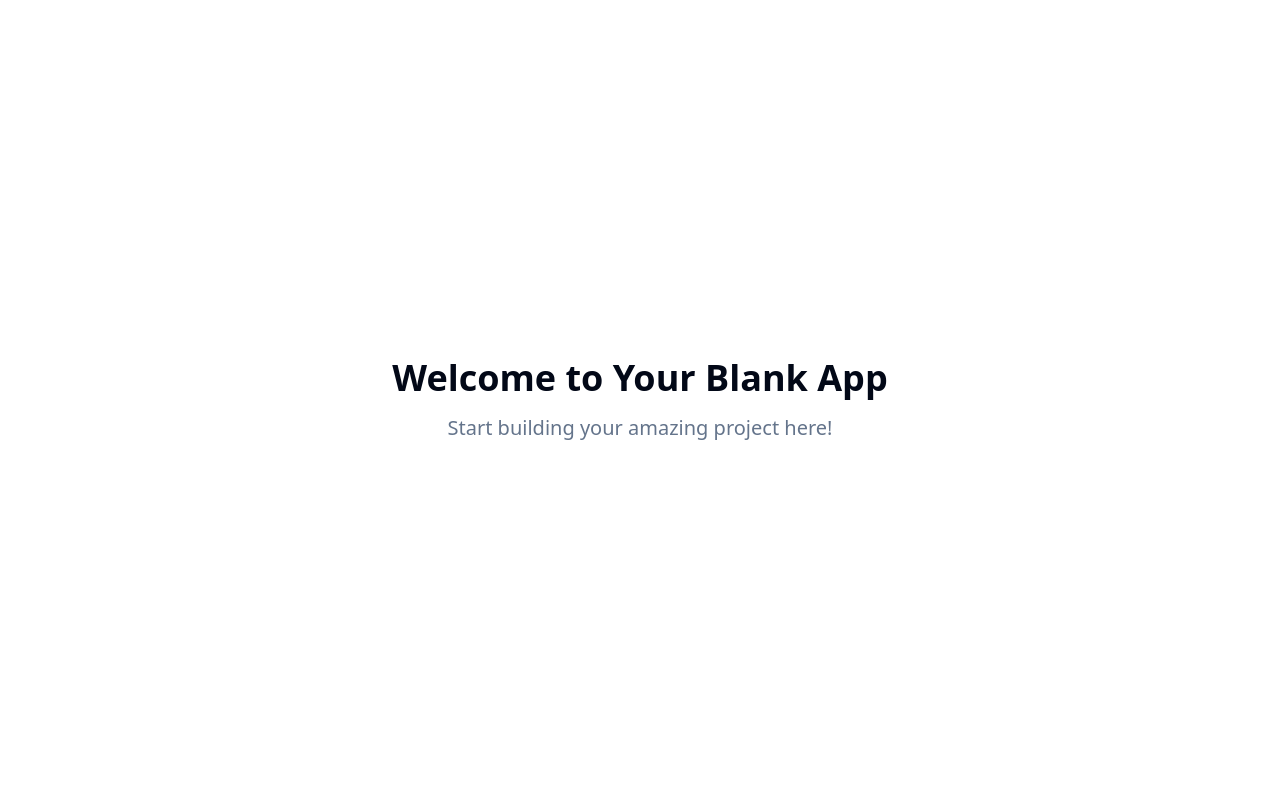
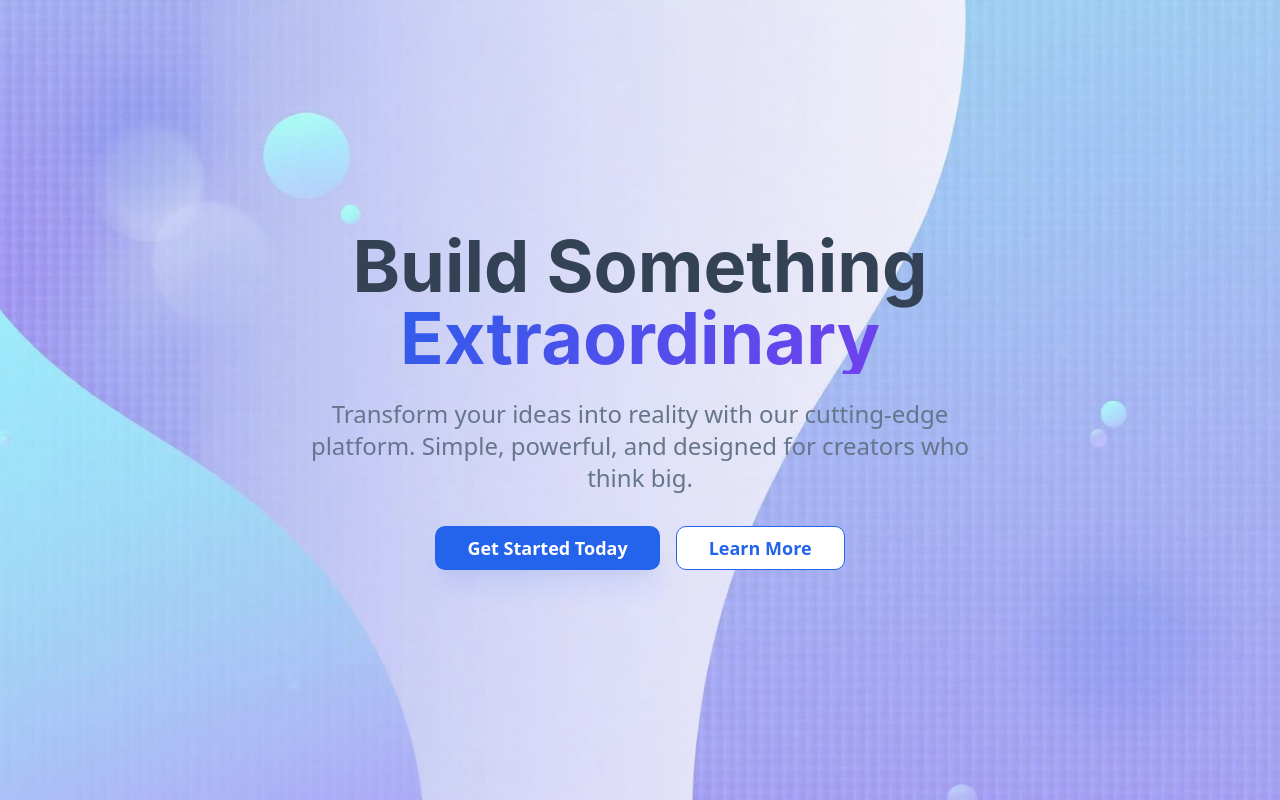
Before and after one commit to HammemiMariem/clean-hero-landing, a React (Vite) app: page / in a window 1280 px wide. Built offline with nearby package versions, Linux system fonts and the light colour scheme.

Commit message:
Add landing page
Implement a clean, centered landing page using HTML and Tailwind CSS. Includes a hero image, headline, and call-to-action button.

```diff
--- a/src/index.css
+++ b/src/index.css
@@ -9,34 +9,44 @@ All colors MUST be HSL.
 @layer base {
   :root {
     --background: 0 0% 100%;
-    --foreground: 222.2 84% 4.9%;
+    --foreground: 215 25% 27%;
 
     --card: 0 0% 100%;
-    --card-foreground: 222.2 84% 4.9%;
+    --card-foreground: 215 25% 27%;
 
     --popover: 0 0% 100%;
-    --popover-foreground: 222.2 84% 4.9%;
+    --popover-foreground: 215 25% 27%;
 
-    --primary: 222.2 47.4% 11.2%;
-    --primary-foreground: 210 40% 98%;
+    --primary: 221 83% 53%;
+    --primary-foreground: 0 0% 100%;
 
-    --secondary: 210 40% 96.1%;
-    --secondary-foreground: 222.2 47.4% 11.2%;
+    --secondary: 214 32% 91%;
+    --secondary-foreground: 215 25% 27%;
 
-    --muted: 210 40% 96.1%;
-    --muted-foreground: 215.4 16.3% 46.9%;
+    --muted: 214 32% 91%;
+    --muted-foreground: 215 16% 47%;
 
-    --accent: 210 40% 96.1%;
-    --accent-foreground: 222.2 47.4% 11.2%;
+    --accent: 214 32% 91%;
+    --accent-foreground: 215 25% 27%;
 
-    --destructive: 0 84.2% 60.2%;
-    --destructive-foreground: 210 40% 98%;
+    --destructive: 0 84% 60%;
+    --destructive-foreground: 0 0% 100%;
 
-    --border: 214.3 31.8% 91.4%;
-    --input: 214.3 31.8% 91.4%;
-    --ring: 222.2 84% 4.9%;
+    --border: 214 32% 91%;
+    --input: 214 32% 91%;
+    --ring: 221 83% 53%;
 
-    --radius: 0.5rem;
+    --radius: 0.75rem;
+
+    /* Custom design tokens */
+    --gradient-primary: linear-gradient(135deg, hsl(221 83% 53%), hsl(262 83% 58%));
+    --gradient-hero: linear-gradient(135deg, hsl(221 83% 53% / 0.1), hsl(262 83% 58% / 0.1));
+    --shadow-elegant: 0 20px 25px -5px hsl(221 83% 53% / 0.1), 0 10px 10px -5px hsl(221 83% 53% / 0.04);
+    --shadow-glow: 0 0 50px hsl(221 83% 53% / 0.3);
+
+    /* Typography */
+    --font-heading: -apple-system, BlinkMacSystemFont, 'Segoe UI', 'Roboto', sans-serif;
+    --transition-smooth: all 0.3s cubic-bezier(0.4, 0, 0.2, 1);
 
     --sidebar-background: 0 0% 98%;
 
--- a/src/pages/Index.tsx
+++ b/src/pages/Index.tsx
@@ -1,11 +1,57 @@
-// Update this page (the content is just a fallback if you fail to update the page)
+import { Button } from "@/components/ui/button";
+import heroImage from "@/assets/hero-image.jpg";
 
 const Index = () => {
   return (
-    <div className="min-h-screen flex items-center justify-center bg-background">
-      <div className="text-center">
-        <h1 className="text-4xl font-bold mb-4">Welcome to Your Blank App</h1>
-        <p className="text-xl text-muted-foreground">Start building your amazing project here!</p>
+    <div className="min-h-screen bg-background">
+      {/* Hero Section */}
+      <div className="relative min-h-screen flex items-center justify-center overflow-hidden">
+        {/* Background gradient */}
+        <div className="absolute inset-0 bg-gradient-hero"></div>
+
+        {/* Hero image */}
+        <div className="absolute inset-0 flex items-center justify-center">
+          <img
+            src={heroImage}
+            alt="Hero background"
+            className="w-full h-full object-cover opacity-90"
+          />
+        </div>
+
+        {/* Content overlay */}
+        <div className="relative z-10 text-center px-4 sm:px-6 lg:px-8 max-w-4xl mx-auto">
+          <h1 className="font-heading text-5xl sm:text-6xl lg:text-7xl font-bold text-foreground mb-6 leading-tight">
+            Build Something
+            <span className="block bg-gradient-primary bg-clip-text text-transparent">
+              Extraordinary
+            </span>
+          </h1>
+
+          <p className="text-xl sm:text-2xl text-muted-foreground mb-8 max-w-2xl mx-auto leading-relaxed">
+            Transform your ideas into reality with our cutting-edge platform.
+            Simple, powerful, and designed for creators who think big.
+          </p>
+
+          <div className="flex flex-col sm:flex-row gap-4 justify-center items-center">
+            <Button
+              size="lg"
+              className="bg-primary hover:bg-primary/90 text-primary-foreground px-8 py-4 text-lg font-semibold shadow-elegant hover:shadow-glow transition-all duration-300 transform hover:scale-105"
+            >
+              Get Started Today
+            </Button>
+            <Button
+              variant="outline"
+              size="lg"
+              className="border-primary text-primary hover:bg-primary hover:text-primary-foreground px-8 py-4 text-lg font-semibold transition-all duration-300"
+            >
+              Learn More
+            </Button>
+          </div>
+        </div>
+
+        {/* Decorative elements */}
+        <div className="absolute top-20 left-20 w-32 h-32 bg-primary/10 rounded-full blur-xl animate-pulse hidden lg:block"></div>
+        <div className="absolute bottom-20 right-20 w-40 h-40 bg-primary/10 rounded-full blur-xl animate-pulse hidden lg:block"></div>
       </div>
     </div>
   );
--- a/tailwind.config.ts
+++ b/tailwind.config.ts
@@ -63,6 +63,20 @@ export default {
 					ring: 'hsl(var(--sidebar-ring))'
 				}
 			},
+			fontFamily: {
+				heading: 'var(--font-heading)',
+			},
+			backgroundImage: {
+				'gradient-primary': 'var(--gradient-primary)',
+				'gradient-hero': 'var(--gradient-hero)',
+			},
+			boxShadow: {
+				'elegant': 'var(--shadow-elegant)',
+				'glow': 'var(--shadow-glow)',
+			},
+			transitionTimingFunction: {
+				'smooth': 'var(--transition-smooth)',
+			},
 			borderRadius: {
 				lg: 'var(--radius)',
 				md: 'calc(var(--radius) - 2px)',
```
Also changed, not shown: src/assets/hero-image.jpg (added).
